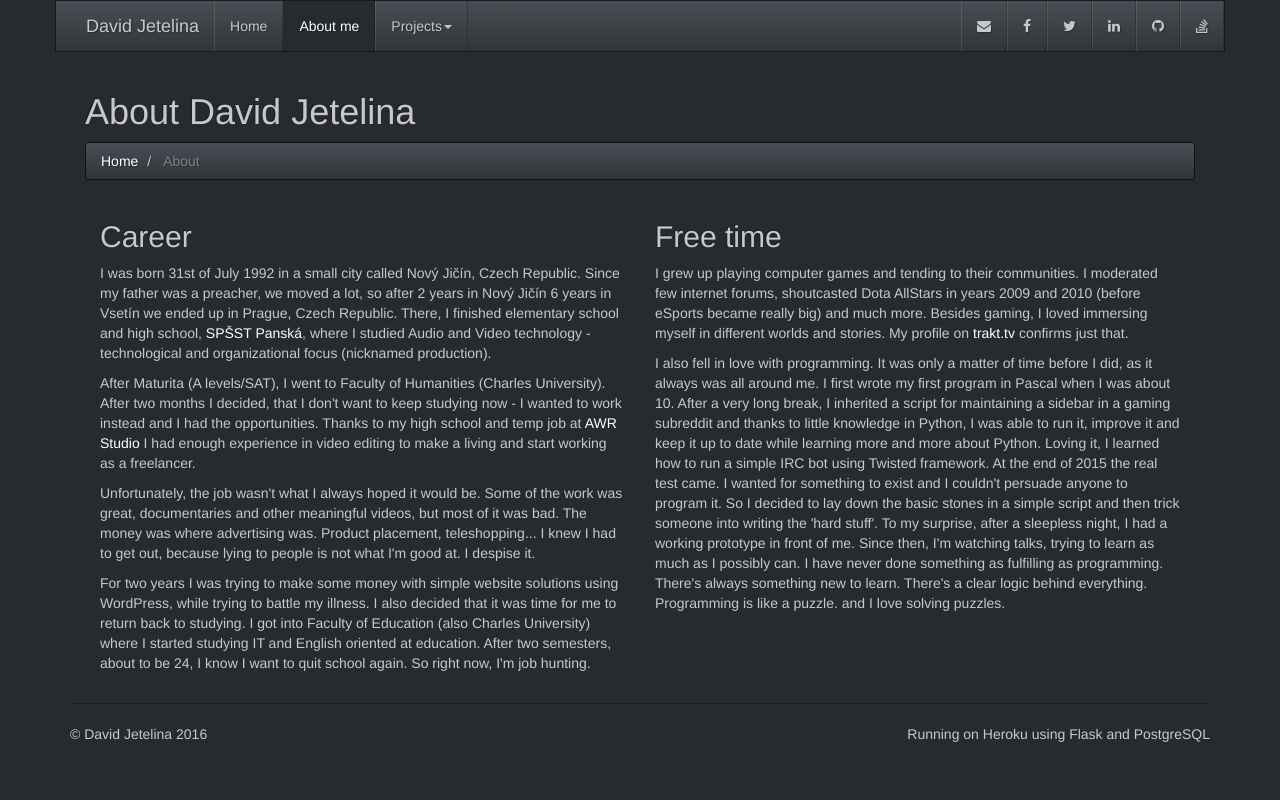
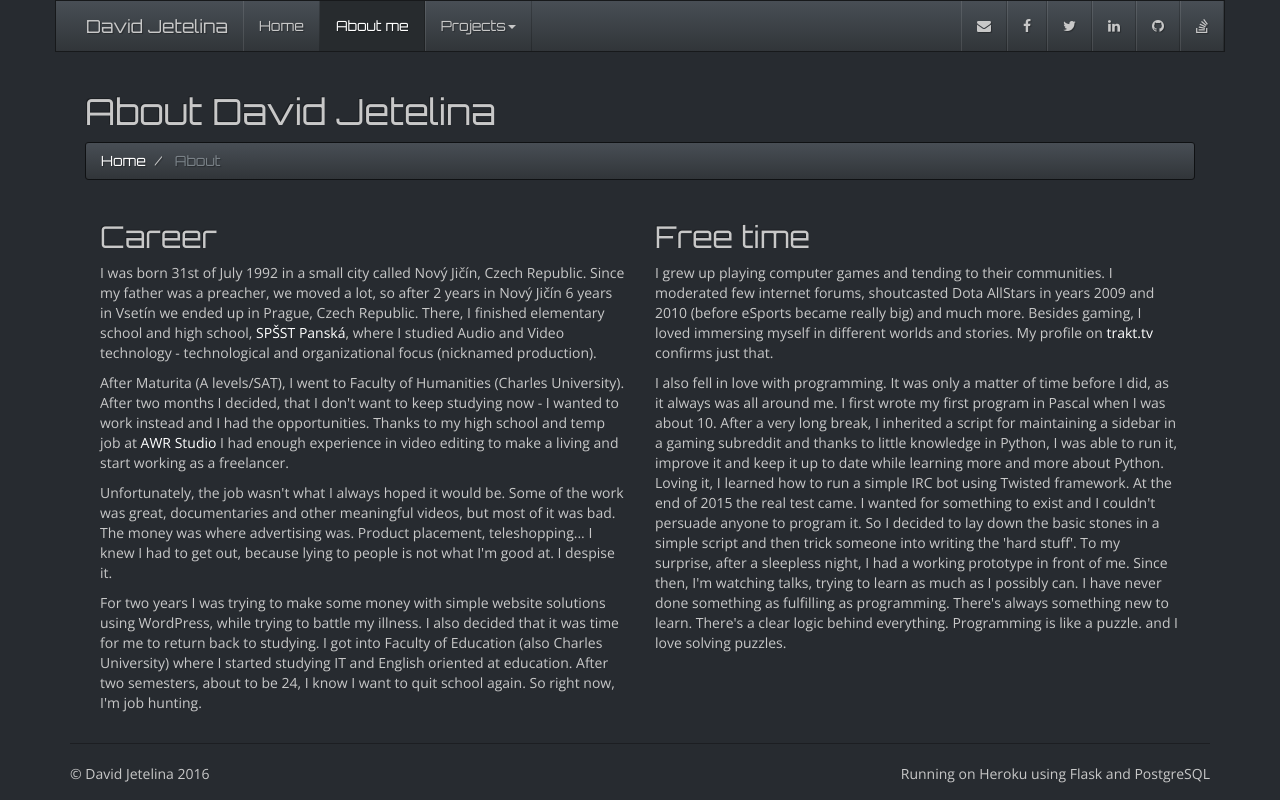
Before and after one commit to djetelina/DJetelina-flaskweb, a Flask app: page /about/ in a window 1280 px wide. Run offline with Flask 2, Linux system fonts and the light colour scheme; data that the repository does not hold is empty; some libraries are stand-ins or nearby versions.

Commit message:
New fonts

```diff
--- a/static/styles/main.css
+++ b/static/styles/main.css
@@ -15,3 +15,11 @@
 .project-btn {
     margin-top:20px;
 }
+
+body {
+    font-family: 'Open Sans', sans-serif!important;
+}
+
+h1, h2, h3, h4, h5, h6, .navbar, .breadcrumb, .btn, .progress-bar {
+    font-family: 'Orbitron', sans-serif!important;
+}
--- a/templates/base.html
+++ b/templates/base.html
@@ -26,9 +26,12 @@
               ga('create', 'UA-63584697-1', 'auto');
               ga('send', 'pageview');
         </script>
-        <link rel="stylesheet" href="{{ url_for('static', filename='styles/main.css') }}">
+
+
+        <link href="https://fonts.googleapis.com/css?family=Open+Sans|Orbitron" rel="stylesheet">
         <link rel="stylesheet" href="{{ url_for('static', filename='styles/slate_bootstrap.css') }}">
         <link rel="stylesheet" href="{{ url_for('static', filename='styles/font-awesome.min.css') }}">
+        <link rel="stylesheet" href="{{ url_for('static', filename='styles/main.css') }}">
         <link rel="shortcut icon" href="{{ url_for('static', filename='ico/favicon.ico') }}">
     {% endblock %}
 </head>
--- a/templates/edit.html
+++ b/templates/edit.html
@@ -34,7 +34,7 @@
             {{ form.tags(class="form-control", value=project.tags if project.tags != None) }}
         </div>
         <div class="form-group has-feedback col-sm-12">
-            {{ form.info.label }}
+            {{ form.info.label(class="control-label") }}
             {% set existing_info = form.info.process_data(project.info) %}
             {{ form.info(class="form-control", rows="7") }}
         </div>
--- a/templates/new.html
+++ b/templates/new.html
@@ -33,7 +33,7 @@
             {{ form.tags(class="form-control") }}
         </div>
         <div class="form-group has-feedback col-sm-12">
-            {{ form.info.label }}
+            {{ form.info.label(class="control-label") }}
             {{ form.info(class="form-control", rows="7") }}
         </div>
 
```
Also changed, not shown: plugins/github.py (+7 -5 lines).
